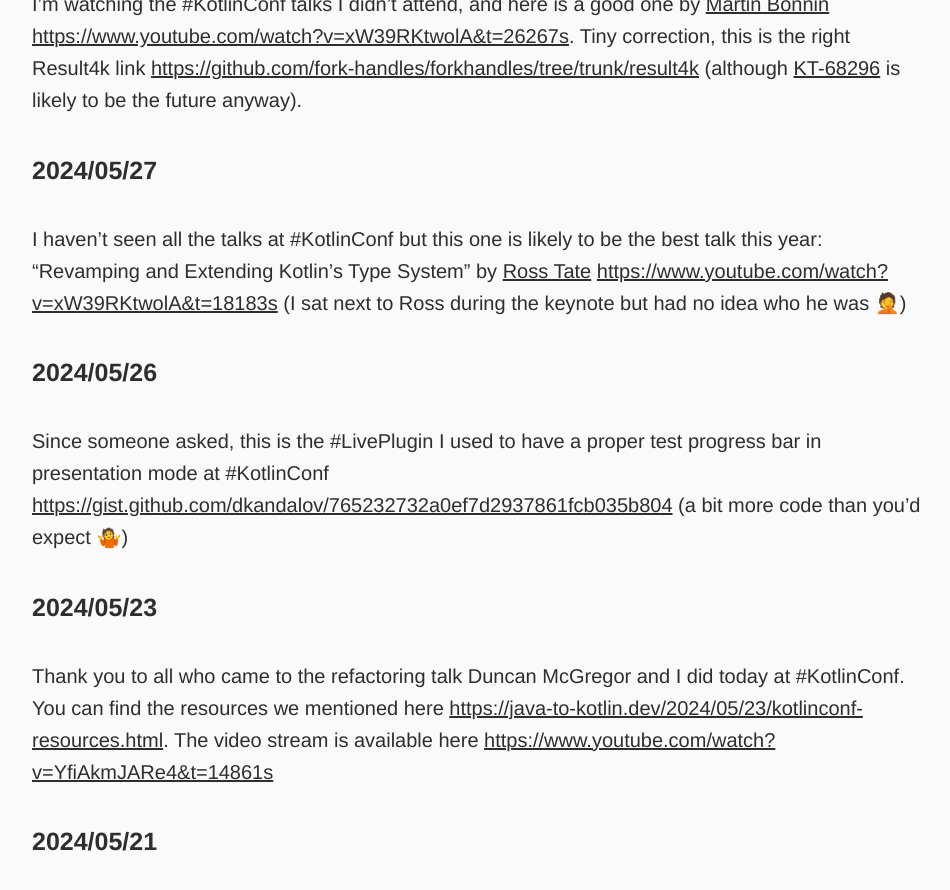
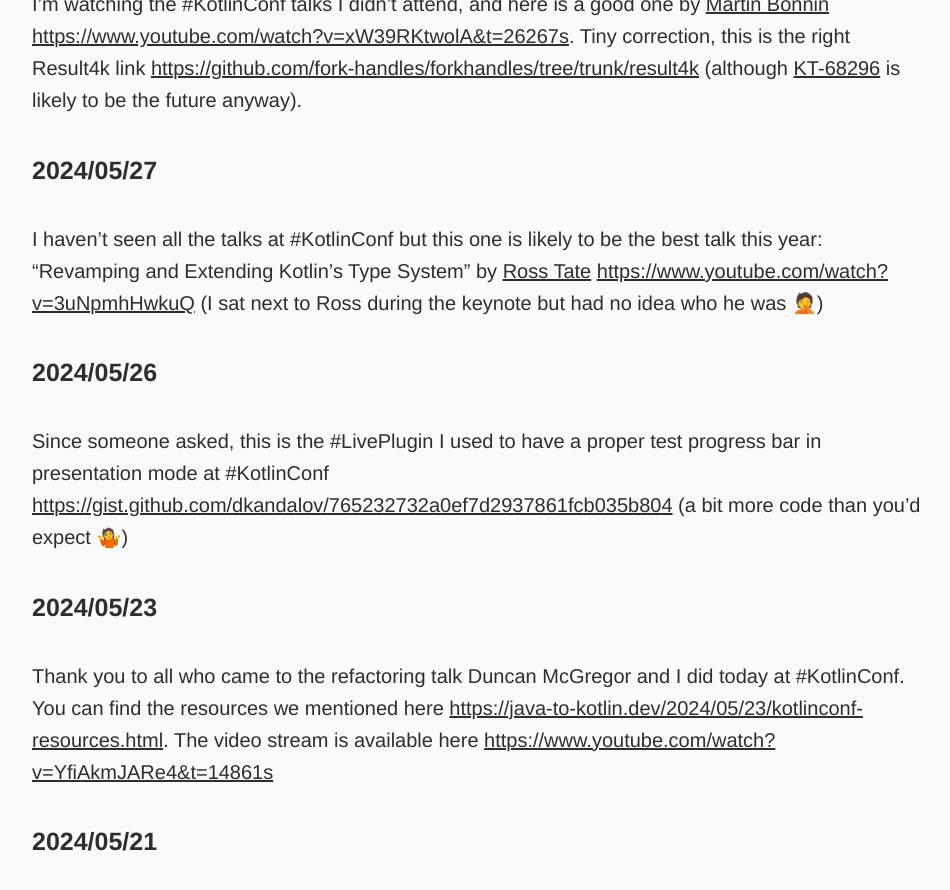
Before and after one commit to dkandalov/dkandalov.github.io, a Jekyll site: the page built from micro-blog.md, in a window 1280 px wide and 900 px high, scrolled down 74463 px. Shown: the top 890 px of the window, without its empty margins (160-1110 px from the left). Built offline with Jekyll 4.4.1, drawn with Linux system fonts in a browser that asks for light colours; part of the change alters nothing that is shown.

Commit message:
fixed link

```diff
--- a/micro-blog.md
+++ b/micro-blog.md
@@ -1258,7 +1258,7 @@ Another great (lightning) talk from #KotlinConf is "Kotlin + Power-Assert = ❤
 I'm watching the #KotlinConf talks I didn't attend, and here is a good one by [Martin Bonnin](https://twitter.com/martinbonnin) <https://www.youtube.com/watch?v=xW39RKtwolA&t=26267s>. Tiny correction, this is the right Result4k link <https://github.com/fork-handles/forkhandles/tree/trunk/result4k> (although [KT-68296](https://youtrack.jetbrains.com/issue/KT-68296) is likely to be the future anyway).
 
 #### 2024/05/27
-I haven't seen all the talks at #KotlinConf but this one is likely to be the best talk this year: "Revamping and Extending Kotlin's Type System" by [Ross Tate](https://twitter.com/rossetate) <https://www.youtube.com/watch?v=xW39RKtwolA&t=18183s> (I sat next to Ross during the keynote but had no idea who he was 🤦)
+I haven't seen all the talks at #KotlinConf but this one is likely to be the best talk this year: "Revamping and Extending Kotlin's Type System" by [Ross Tate](https://twitter.com/rossetate) <https://www.youtube.com/watch?v=3uNpmhHwkuQ> (I sat next to Ross during the keynote but had no idea who he was 🤦)
 
 #### 2024/05/26
 Since someone asked, this is the #LivePlugin I used to have a proper test progress bar in presentation mode at #KotlinConf <https://gist.github.com/dkandalov/765232732a0ef7d2937861fcb035b804> (a bit more code than you'd expect 🤷‍)
```
